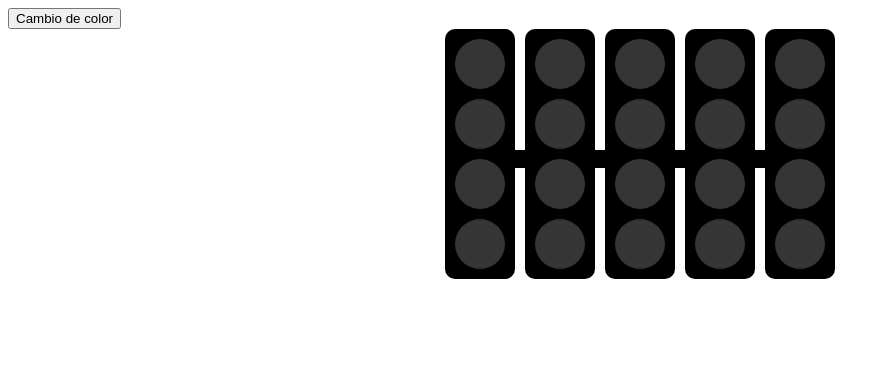
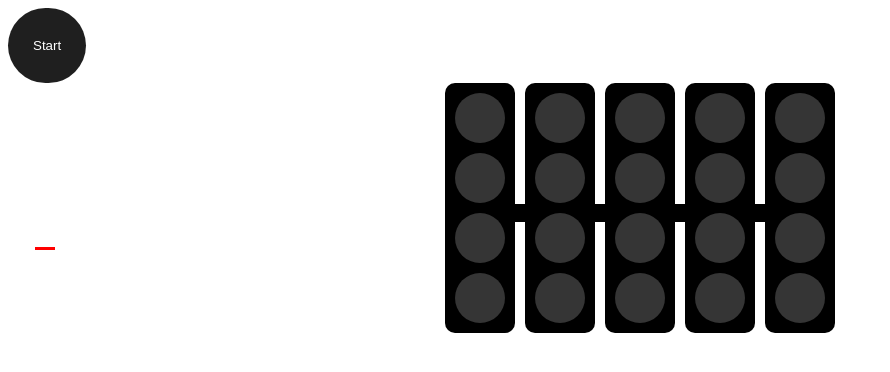
Before and after one commit to Sertg97/semaphore-f1, an Angular app: page / in a window 1280 px wide. Shown: the top 372 px of the page, without its empty margins (0-890 px from the left). Built offline with nearby package versions, Linux system fonts and the light colour scheme.

Commit message:
v7 Boton y resaltar la luz de los semáforos
Se le agrego diseño al boton de Start y en las luces de los semáforos se modifico para que resalte el color.

```diff
--- a/src/app/app.component.html
+++ b/src/app/app.component.html
@@ -1,4 +1,4 @@
-<button (click)="changeColor()">Cambio de color</button>
+<button class="btn-start" (click)="changeColor()">Start</button>
 
 <audio id="audio-alert">
   <source src="../assets/sound/sound-f1.mp3" type="audio/mpeg">
--- a/src/app/app.component.ts
+++ b/src/app/app.component.ts
@@ -67,11 +67,11 @@ export class AppComponent {
                     }, 4000);
                   }, 100);
                 }, 4000);
-              }, 2000);
-            }, 2000);
-          }, 2000);
-        }, 2000);
-      }, 2000);
+              }, 1000);
+            }, 1000);
+          }, 1000);
+        }, 1000);
+      }, 1000);
     }
   }
 
--- a/src/styles.scss
+++ b/src/styles.scss
@@ -42,8 +42,34 @@
 
 .red{
     background-color: red;
+    box-shadow: 0px 0px 20px 10px rgba(255, 0, 0, 0.5);
 }
 
 .green{
     background-color: green;
+    box-shadow: 0px 0px 32px 10px rgba(34, 255, 0, 0.5);
 }
+
+.btn-start{
+    border-radius: 50px; /* establece la curvatura del borde */
+    padding: 30px 25px; /* ajusta el tamaño del botón según tu necesidad */
+    background-color: #1F1F1F; /* establece el color de fondo del botón */
+    color: white; /* establece el color de texto del botón */
+    border: none; /* elimina el borde del botón */
+    cursor: pointer; /* cambia el cursor al pasar sobre el botón */
+}
+
+.btn-start:hover {
+    opacity: 0.9;
+}
+
+.btn-start::after {
+    content: '';
+    position: absolute;
+    bottom: 550px;
+    left: 35px;
+    width: 20px;
+    height: 3px;
+    background-color: red;
+    cursor: pointer; /* cambia el cursor al pasar sobre el botón */
+}
```
